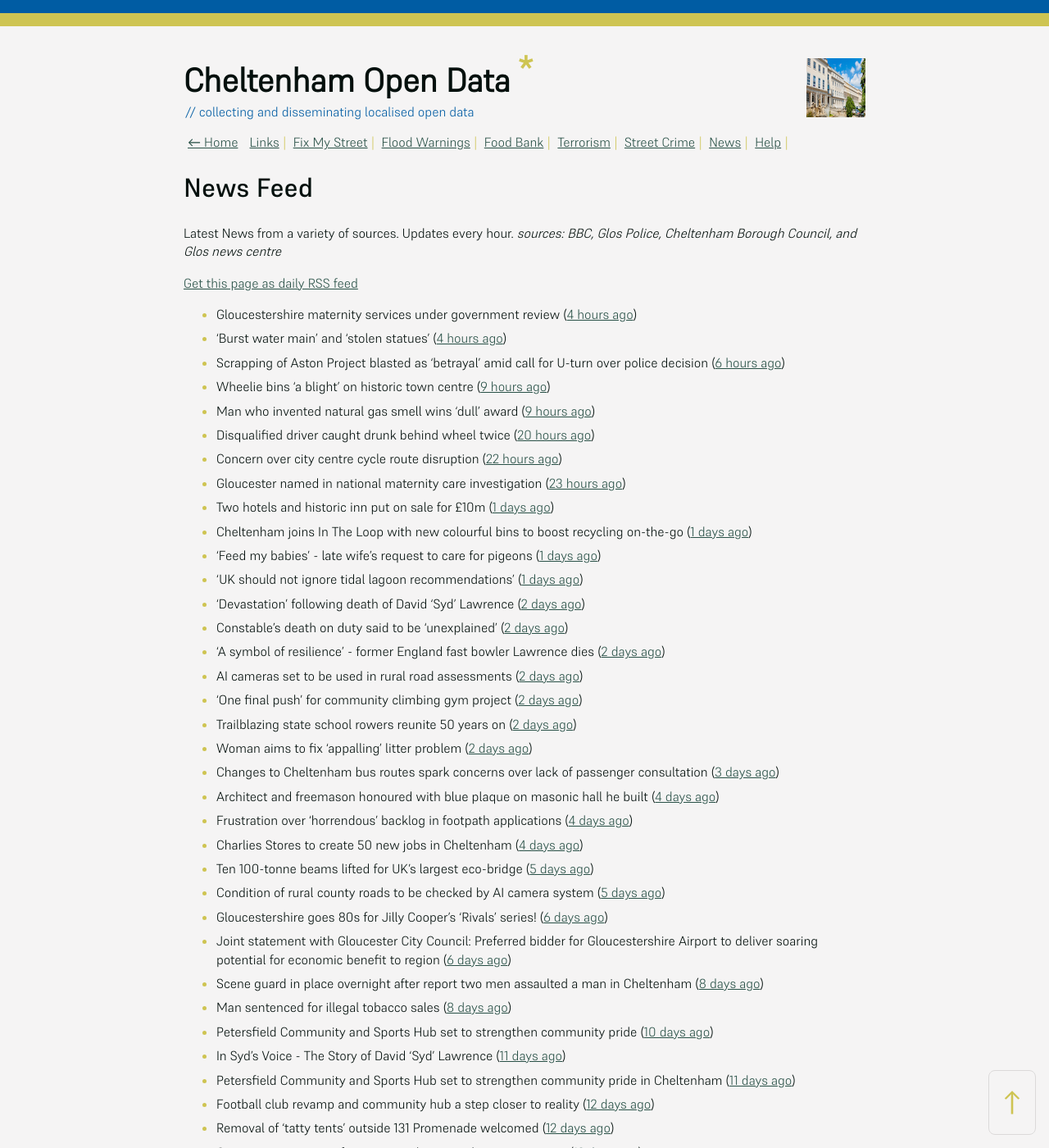
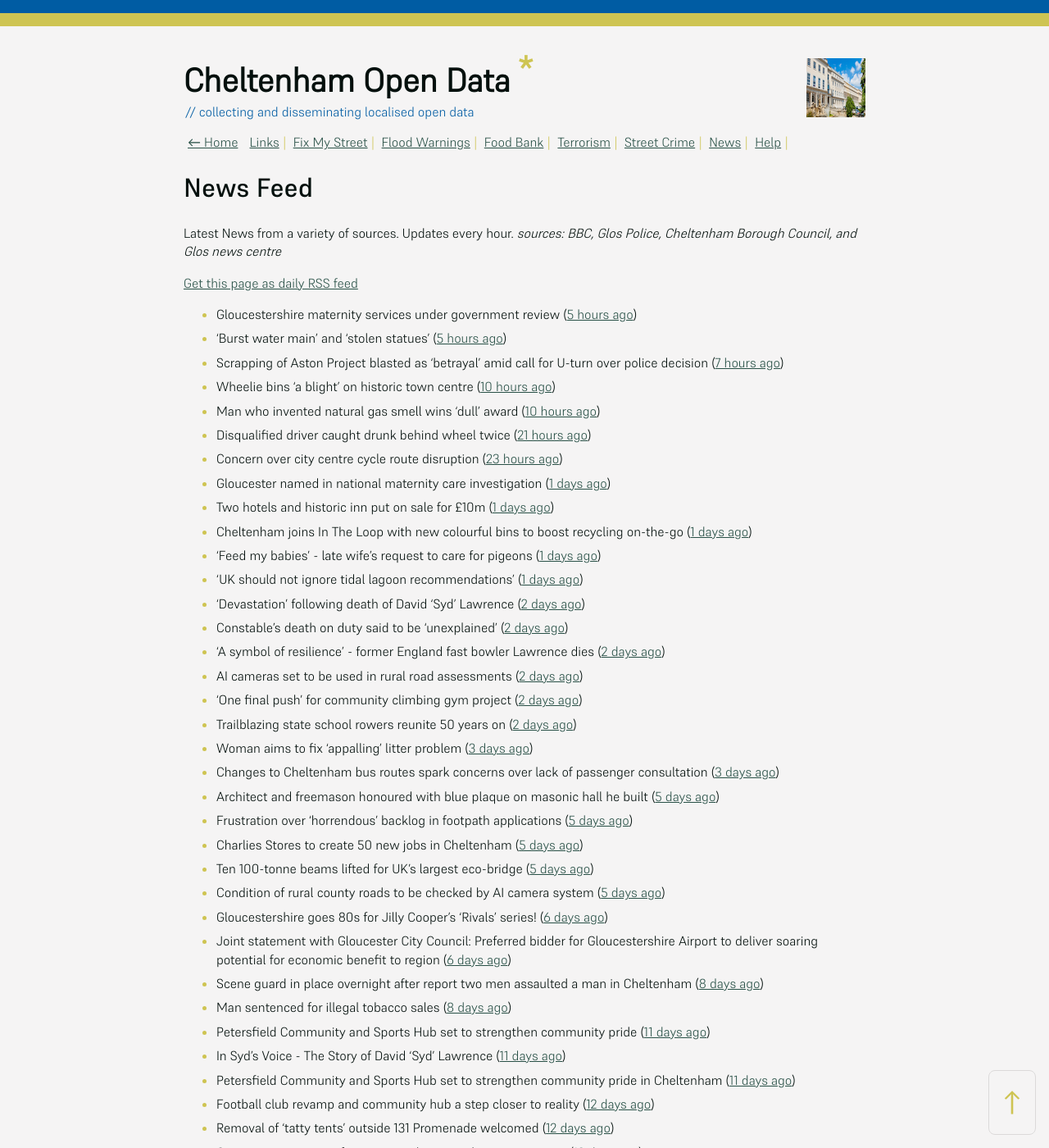
Before and after one commit to mat-0/cheltenham-open-data, a Jekyll site: the page built from _pages/news.md, in a window 1280 px wide and 1400 px high. Shown: the whole window at 82% size. Built offline with Jekyll 4.4.1, drawn with Linux system fonts in a browser that asks for light colours; some of the changed text lies outside the part shown.

Commit message:
Updated 2025-06-24 15:57:53

```diff
--- a/_pages/news.md
+++ b/_pages/news.md
@@ -12,14 +12,14 @@ _sources: BBC, Glos Police, Cheltenham Borough Council, and Glos news centre_
 [Get this page as daily RSS feed](/daily.rss)
 
 <!-- news_marker starts -->
-- Gloucestershire maternity services under government review ([4 hours ago](https://www.bbc.co.uk/sounds/play/p0ll39jx))
-- 'Burst water main' and 'stolen statues' ([4 hours ago](https://www.bbc.com/news/articles/c98w395w3wlo))
-- Scrapping of Aston Project blasted as ‘betrayal’ amid call for U-turn over police decision ([6 hours ago](https://gloucesternewscentre.co.uk/scrapping-of-aston-project-blasted-as-betrayal-amid-call-for-u-turn-over-police-decision/))
-- Wheelie bins 'a blight' on historic town centre ([9 hours ago](https://www.bbc.com/news/articles/cn86y7dq8yeo))
-- Man who invented natural gas smell wins 'dull' award ([9 hours ago](https://www.bbc.com/news/articles/cpw74x57p8po))
-- Disqualified driver caught drunk behind wheel twice ([20 hours ago](https://www.bbc.com/news/articles/c0k75jkm43zo))
-- Concern over city centre cycle route disruption ([22 hours ago](https://www.bbc.com/news/articles/cdez9y99k77o))
-- Gloucester named in national maternity care investigation ([23 hours ago](https://www.bbc.com/news/articles/c994x95yygyo))
+- Gloucestershire maternity services under government review ([5 hours ago](https://www.bbc.co.uk/sounds/play/p0ll39jx))
+- 'Burst water main' and 'stolen statues' ([5 hours ago](https://www.bbc.com/news/articles/c98w395w3wlo))
+- Scrapping of Aston Project blasted as ‘betrayal’ amid call for U-turn over police decision ([7 hours ago](https://gloucesternewscentre.co.uk/scrapping-of-aston-project-blasted-as-betrayal-amid-call-for-u-turn-over-police-decision/))
+- Wheelie bins 'a blight' on historic town centre ([10 hours ago](https://www.bbc.com/news/articles/cn86y7dq8yeo))
+- Man who invented natural gas smell wins 'dull' award ([10 hours ago](https://www.bbc.com/news/articles/cpw74x57p8po))
+- Disqualified driver caught drunk behind wheel twice ([21 hours ago](https://www.bbc.com/news/articles/c0k75jkm43zo))
+- Concern over city centre cycle route disruption ([23 hours ago](https://www.bbc.com/news/articles/cdez9y99k77o))
+- Gloucester named in national maternity care investigation ([1 days ago](https://www.bbc.com/news/articles/c994x95yygyo))
 - Two hotels and historic inn put on sale for £10m ([1 days ago](https://www.bbc.com/news/articles/c5y0vl7v84xo))
 - Cheltenham joins In The Loop with new colourful bins to boost recycling on-the-go ([1 days ago](https://www.cheltenham.gov.uk/news/article/3022/cheltenham_joins_in_the_loop_with_new_colourful_bins_to_boost_recycling_on-the-go))
 - 'Feed my babies' - late wife's request to care for pigeons ([1 days ago](https://www.bbc.com/news/videos/cn5kz4470rqo))
@@ -30,34 +30,34 @@ _sources: BBC, Glos Police, Cheltenham Borough Council, and Glos news centre_
 - AI cameras set to be used in rural road assessments ([2 days ago](https://www.bbc.com/news/articles/c62g921l14jo))
 - 'One final push' for community climbing gym project ([2 days ago](https://www.bbc.com/news/articles/cx2v55q5kpeo))
 - Trailblazing state school rowers reunite 50 years on ([2 days ago](https://www.bbc.com/news/articles/ce9xgerg0n5o))
-- Woman aims to fix 'appalling' litter problem ([2 days ago](https://www.bbc.com/news/articles/cqjq05rv191o))
+- Woman aims to fix 'appalling' litter problem ([3 days ago](https://www.bbc.com/news/articles/cqjq05rv191o))
 - Changes to Cheltenham bus routes spark concerns over lack of passenger consultation ([3 days ago](https://gloucesternewscentre.co.uk/changes-to-cheltenham-bus-routes-spark-concerns-over-lack-of-passenger-consultation/))
-- Architect and freemason honoured with blue plaque on masonic hall he built ([4 days ago](https://gloucesternewscentre.co.uk/architect-and-freemason-honoured-with-blue-plaque-on-masonic-hall-he-built/))
-- Frustration over ‘horrendous’ backlog in footpath applications ([4 days ago](https://gloucesternewscentre.co.uk/frustration-over-horrendous-backlog-in-footpath-applications/))
-- Charlies Stores to create 50 new jobs in Cheltenham ([4 days ago](https://gloucesternewscentre.co.uk/charlies-stores-to-create-50-new-jobs-in-cheltenham/))
+- Architect and freemason honoured with blue plaque on masonic hall he built ([5 days ago](https://gloucesternewscentre.co.uk/architect-and-freemason-honoured-with-blue-plaque-on-masonic-hall-he-built/))
+- Frustration over ‘horrendous’ backlog in footpath applications ([5 days ago](https://gloucesternewscentre.co.uk/frustration-over-horrendous-backlog-in-footpath-applications/))
+- Charlies Stores to create 50 new jobs in Cheltenham ([5 days ago](https://gloucesternewscentre.co.uk/charlies-stores-to-create-50-new-jobs-in-cheltenham/))
 - Ten 100-tonne beams lifted for UK’s largest eco-bridge ([5 days ago](https://www.bbc.co.uk/sounds/play/p0lk57bp))
 - Condition of rural county roads to be checked by AI camera system ([5 days ago](https://gloucesternewscentre.co.uk/condition-of-rural-county-roads-to-be-checked-by-ai-camera-system/))
 - Gloucestershire goes 80s for Jilly Cooper’s ‘Rivals’ series! ([6 days ago](https://www.bbc.co.uk/sounds/play/p0ljxnh1))
 - Joint statement with Gloucester City Council: Preferred bidder for Gloucestershire Airport to deliver soaring potential for economic benefit to region ([6 days ago](https://www.cheltenham.gov.uk/news/article/3021/joint_statement_with_gloucester_city_council_preferred_bidder_for_gloucestershire_airport_to_deliver_soaring_potential_for_economic_benefit_to_region))
 - Scene guard in place overnight after report two men assaulted a man in Cheltenham ([8 days ago](https://gloucesternewscentre.co.uk/scene-guard-in-place-overnight-after-report-two-men-assaulted-a-man-in-cheltenham/))
 - Man sentenced for illegal tobacco sales ([8 days ago](https://gloucesternewscentre.co.uk/man-sentenced-for-illegal-tobacco-sales/))
-- Petersfield Community and Sports Hub set to strengthen community pride ([10 days ago](https://gloucesternewscentre.co.uk/petersfield-community-and-sports-hub-set-to-strengthen-community-pride/))
+- Petersfield Community and Sports Hub set to strengthen community pride ([11 days ago](https://gloucesternewscentre.co.uk/petersfield-community-and-sports-hub-set-to-strengthen-community-pride/))
 - In Syd's Voice - The Story of David 'Syd' Lawrence ([11 days ago](https://www.bbc.co.uk/sounds/play/p0lj4vvq))
 - Petersfield Community and Sports Hub set to strengthen community pride in Cheltenham ([11 days ago](https://www.cheltenham.gov.uk/news/article/3020/petersfield_community_and_sports_hub_set_to_strengthen_community_pride_in_cheltenham))
 - Football club revamp and community hub a step closer to reality ([12 days ago](https://gloucesternewscentre.co.uk/football-club-revamp-and-community-hub-a-step-closer-to-reality/))
 - Removal of ‘tatty tents’ outside 131 Promenade welcomed ([12 days ago](https://gloucesternewscentre.co.uk/removal-of-tatty-tents-outside-131-promenade-welcomed/))
-- Concerns poor state of running track is contributing to injuries ([12 days ago](https://gloucesternewscentre.co.uk/concerns-poor-state-of-running-track-is-contributing-to-injuries/))
-- Hospice grounds in full bloom for popular open gardens event ([13 days ago](https://gloucesternewscentre.co.uk/hospice-grounds-in-full-bloom-for-popular-open-gardens-event/))
-- Shire Hall Lib Dems urged to reopen Cheltenham’s Swindon Road tip ([14 days ago](https://gloucesternewscentre.co.uk/shire-hall-lib-dems-urged-to-reopen-cheltenhams-swindon-road-tip/))
-- Funding for Cheltenham sports community hub set for approval ([14 days ago](https://gloucesternewscentre.co.uk/funding-for-cheltenham-sports-community-hub-set-for-approval/))
+- Concerns poor state of running track is contributing to injuries ([13 days ago](https://gloucesternewscentre.co.uk/concerns-poor-state-of-running-track-is-contributing-to-injuries/))
+- Hospice grounds in full bloom for popular open gardens event ([14 days ago](https://gloucesternewscentre.co.uk/hospice-grounds-in-full-bloom-for-popular-open-gardens-event/))
+- Shire Hall Lib Dems urged to reopen Cheltenham’s Swindon Road tip ([15 days ago](https://gloucesternewscentre.co.uk/shire-hall-lib-dems-urged-to-reopen-cheltenhams-swindon-road-tip/))
+- Funding for Cheltenham sports community hub set for approval ([15 days ago](https://gloucesternewscentre.co.uk/funding-for-cheltenham-sports-community-hub-set-for-approval/))
 - Man ‘alarmed’ to find home included ‘without consent’ in 4000-house plan near M5 ([17 days ago](https://gloucesternewscentre.co.uk/man-alarmed-to-find-home-included-without-consent-in-4000-house-plan-near-m5/))
 - Cheltenham celebrates 10 years of prestigious Purple Flag ([18 days ago](https://www.cheltenham.gov.uk/news/article/3019/cheltenham_celebrates_10_years_of_prestigious_purple_flag))
 - Reshaping Cheltenham’s future with latest cabinet portfolio announcements ([18 days ago](https://www.cheltenham.gov.uk/news/article/3018/reshaping_cheltenhams_future_with_latest_cabinet_portfolio_announcements))
-- Cheltenham and Tewkesbury planners blasted for ‘caring more about bats than police’ in Elms Park decision ([18 days ago](https://gloucesternewscentre.co.uk/cheltenham-and-tewkesbury-planners-blasted-for-caring-more-about-bats-than-police-in-elms-park-decision/))
-- Gloucestershire Constabulary supports National Police Chiefs’ Council’s 2Wheel Operation ([18 days ago](https://gloucesternewscentre.co.uk/gloucestershire-constabulary-supports-national-police-chiefs-councils-2wheel-operation/))
-- Decision on tapas bar which wants people to ‘enjoy good food and nice wine’ ([18 days ago](https://gloucesternewscentre.co.uk/decision-on-tapas-bar-which-wants-people-to-enjoy-good-food-and-nice-wine/))
+- Cheltenham and Tewkesbury planners blasted for ‘caring more about bats than police’ in Elms Park decision ([19 days ago](https://gloucesternewscentre.co.uk/cheltenham-and-tewkesbury-planners-blasted-for-caring-more-about-bats-than-police-in-elms-park-decision/))
+- Gloucestershire Constabulary supports National Police Chiefs’ Council’s 2Wheel Operation ([19 days ago](https://gloucesternewscentre.co.uk/gloucestershire-constabulary-supports-national-police-chiefs-councils-2wheel-operation/))
+- Decision on tapas bar which wants people to ‘enjoy good food and nice wine’ ([19 days ago](https://gloucesternewscentre.co.uk/decision-on-tapas-bar-which-wants-people-to-enjoy-good-food-and-nice-wine/))
 - Development consent granted for M5 Junction 10 Improvements Scheme ([19 days ago](https://gloucesternewscentre.co.uk/development-consent-granted-for-m5-junction-10-improvements-scheme/))
-- £25k cash boost for much-loved Cheltenham Playhouse ([20 days ago](https://gloucesternewscentre.co.uk/25k-cash-boost-for-much-loved-cheltenham-playhouse/))
+- £25k cash boost for much-loved Cheltenham Playhouse ([21 days ago](https://gloucesternewscentre.co.uk/25k-cash-boost-for-much-loved-cheltenham-playhouse/))
 - £25k cash boost for much-loved Cheltenham Playhouse ([21 days ago](https://www.cheltenham.gov.uk/news/article/3017/25k_cash_boost_for_much-loved_cheltenham_playhouse))
 - Neighbourhood Watch encourages people to join to deter crime ([22 days ago](https://gloucesternewscentre.co.uk/neighbourhood-watch-encourages-people-to-join-to-deter-crime/))
 - ‘Ironic’ 131 Promenade precedent being used for Pittville Pump Room cafe plans ([22 days ago](https://gloucesternewscentre.co.uk/ironic-131-promenade-precedent-being-used-for-pittville-pump-room-cafe-plans/))
```
Also changed, not shown: _data/flood.json (+4 -4 lines), _pages/fix-my-street.md (+6 -6 lines), index.md (+5 -5 lines).
